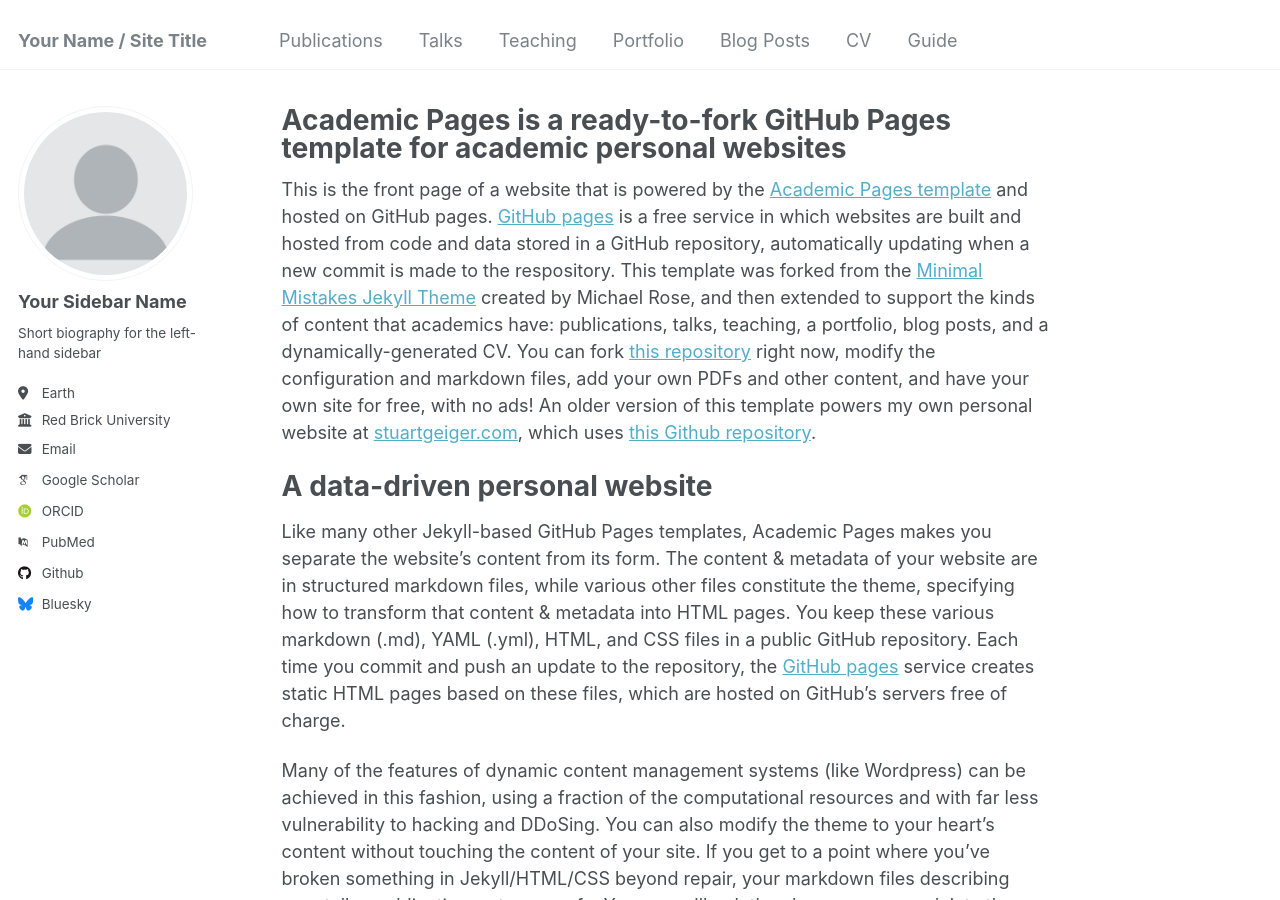
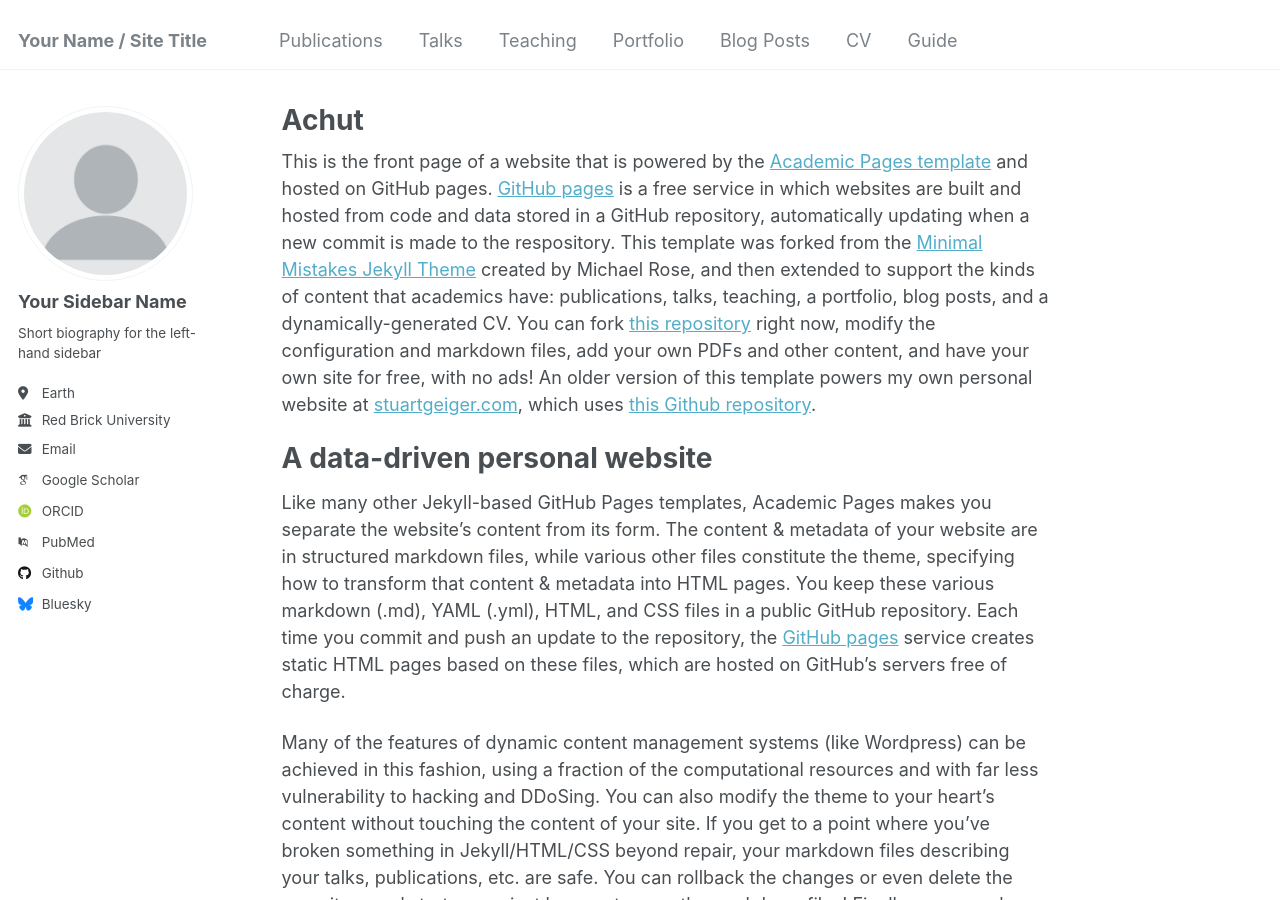
Before and after one commit to akrishme/akrishme.github.io, a Jekyll site: the page built from _pages/about.md, in a window 1280 px wide and 900 px high. Built offline with Jekyll 4.4.1, drawn with Linux system fonts in a browser that asks for light colours; some web fonts are replaced.

Commit message:
Update about.md

```diff
--- a/_pages/about.md
+++ b/_pages/about.md
@@ -1,6 +1,6 @@
 ---
 permalink: /
-title: "Academic Pages is a ready-to-fork GitHub Pages template for academic personal websites"
+title: "Achut"
 author_profile: true
 redirect_from:
   - /about/
```
